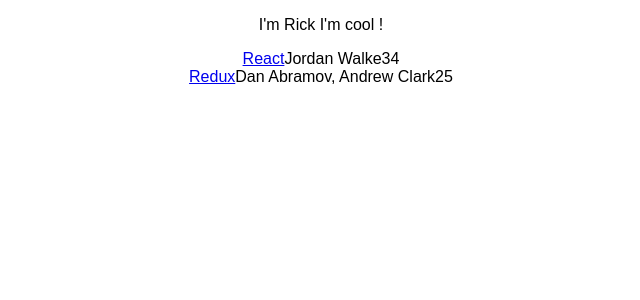
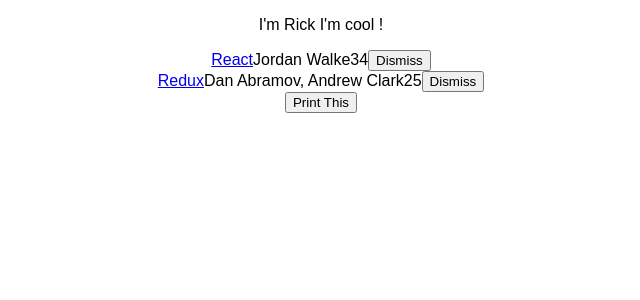
Before and after one commit to LawlietZe/TheRoadToLearn-React, a React (Create React App) app: page / in a window 1280 px wide. Shown: the top 300 px of the page, without its empty margins (319-959 px from the left). Built offline with nearby package versions, Linux system fonts and the light colour scheme.

Commit message:
增加类内部事件绑定练习

```diff
--- a/src/App.js
+++ b/src/App.js
@@ -26,10 +26,20 @@
   constructor(props) {
     super(props);
     this.state = {
-      list: list,
-      speaker: speaker,
+      list,
+      speaker,
     };
+    this.onDismiss = this.onDismiss.bind(this);
   }
+  onDismiss(id){
+    const isNotId = item => item.objectID !== id;
+    const updateList = this.state.list.filter(isNotId);
+    this.setState({ list: updateList });
+    console.log(this.state.list)
+  }
+  printThis = ()=>
+    console.log(this);
+
   render() {
     return (
       <div className="App">
@@ -40,8 +50,19 @@
             <span>{item.author}</span>
             <span>{item.num_comments}</span>
             <span>{item.points}</span>
+            <span>
+              <button
+                onClick={()=>{
+                  this.onDismiss(item.objectID)
+                }}
+                type="button"
+              >
+              Dismiss
+              </button>
+            </span>
           </div>
           )}
+        <button onClick={this.printThis}>Print This</button>
       </div>
     );
   }
```
